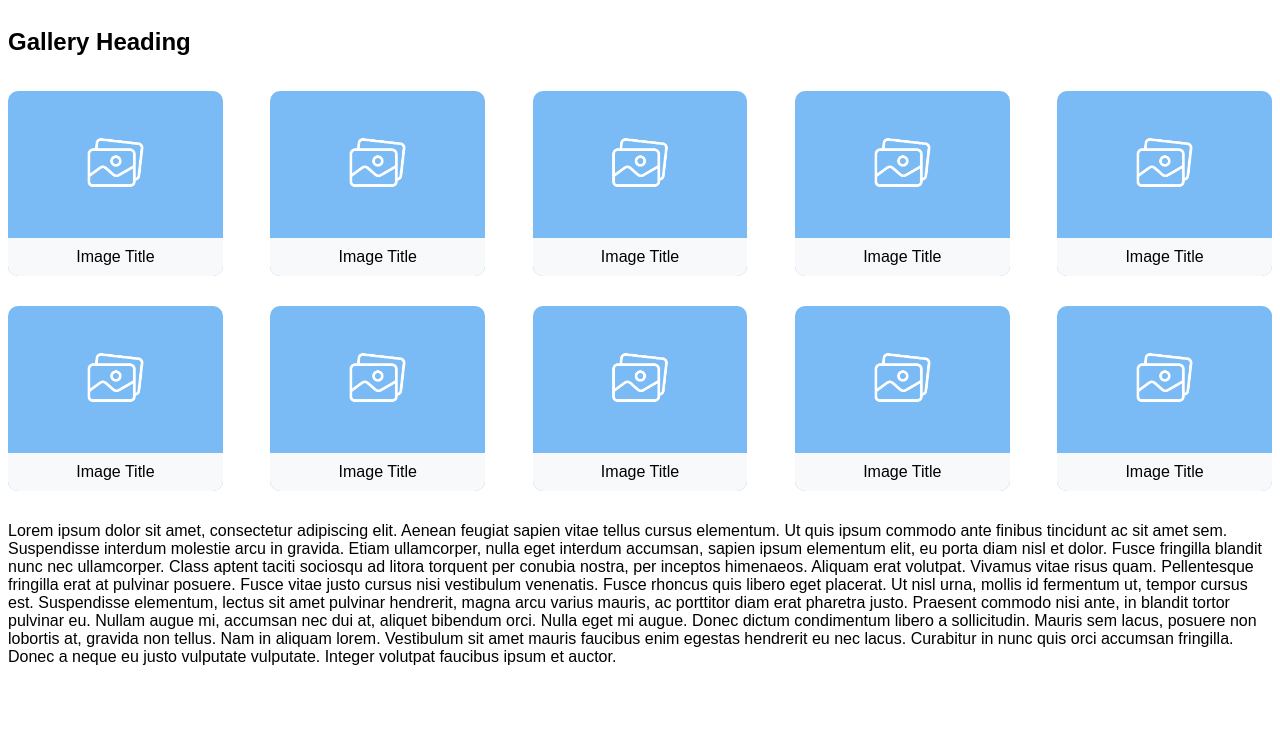
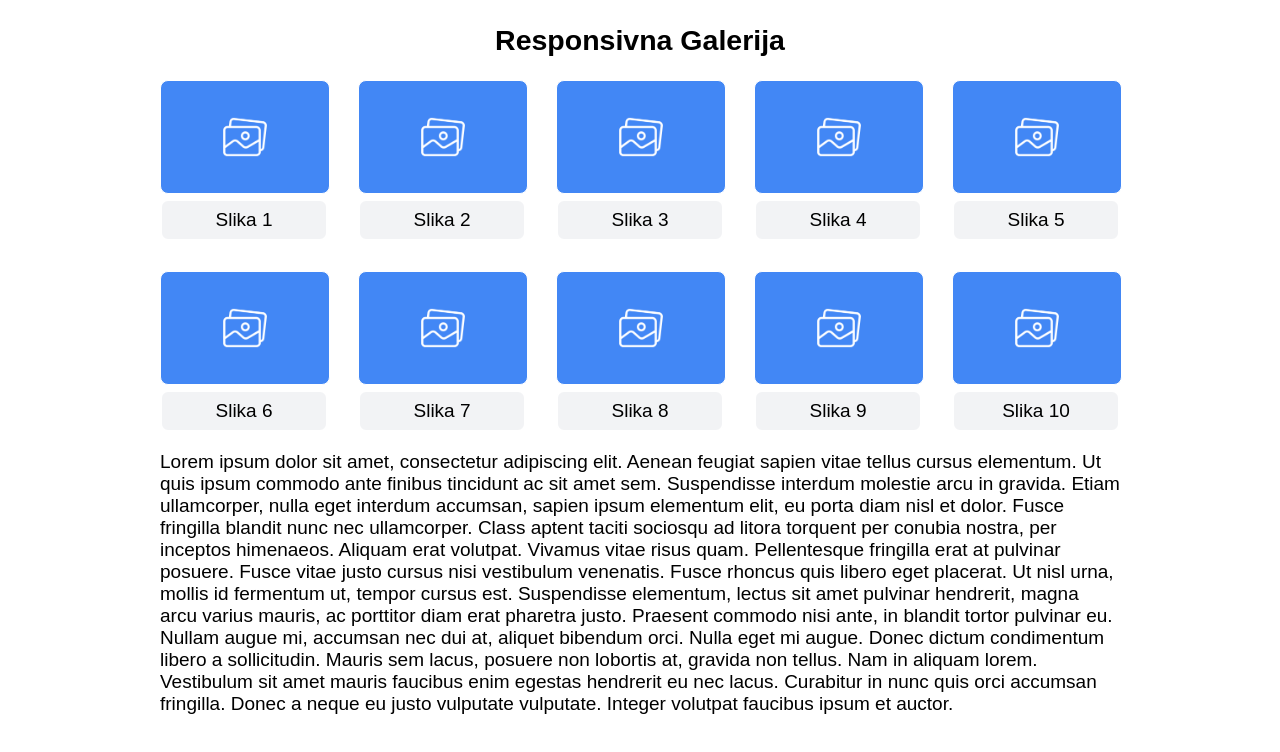
Before and after one commit to NinaTesh/gallery1, a plain HTML site: page index.html in a window 1280 px wide. Drawn offline with Linux system fonts and the light colour scheme.

Commit message:
Initial commit

```diff
--- a/index.html
+++ b/index.html
@@ -1,106 +1,113 @@
 <!DOCTYPE html>
 <html lang="en">
-
 <head>
 	<meta charset="UTF-8">
-    <title>Assignment: Responsive Gallery</title>
+	<meta name="author" content="Nina Tešić">
+	<title>Responsive Gallery</title>
 	<style>
 		body {
-    font-family: Arial, Helvetica, sans-serif;
-    padding: 8px;
+  		font-family: sans-serif;
+  		font-size: calc(13px + (21 - 13) * ((100vw - 320px) / (1600 - 320)));
+		}
+		.container {
+  		max-width: 960px;
+  		display: grid;
+  		justify-content: center;
   		margin: 0 auto;
+  		width: 100vw;
+  		grid-template-columns: repeat(5, 1fr);
+  		grid-gap: 30px;
   		}
-
-#container {
-    display: flex;
-    flex-wrap: wrap;
-    justify-content: space-between;
-}
-
 		.box {
-    border-radius: 10px;
-    background-color: #7abaf5;
-    margin: 15px 0;
-    flex-basis: 17%;
-}
-
-.box img {
-    width: 100%;
-}
-
-.box p {
-    background-color: #f7f9fa;
-    margin: 0;
-    text-align: center;
-    padding: 10px;
 		border-bottom-left-radius: 10px;
     	border-bottom-right-radius: 10px;
+
     	}
-
+		.box img {
+			background-color: #4287f5;
+			width: 100%;
+			border: 1px solid white;
+			border-radius: 8px;
+		}
+		.box p {
+			background-color: #f2f3f5;
+    		text-align: center;
+    		border: 2px solid white;
+    		border-radius: 8px;
+    		padding: 8px;
+    		margin: 0;
+    		}
 		@media screen and (max-width: 1024px) {
-    .box {
-        flex-basis: 20vw;
+			.container {
+				grid-template-columns: repeat(5, 1fr);
 			}
 		}
-@media screen and (max-width: 768px;) {
-	.box {
-		flex-basis: 33vw;
+		@media screen and (max-width: 768px) {
+			.container {
+				grid-template-columns: repeat(3, 1fr);
 			}
 		}
-
 		@media screen and (max-width: 414px) {
-    .box {
-        flex-basis: 100vw;
+			.container {
+				grid-template-columns: repeat(1, 1fr);
 			}
+		}
+		h2 {
+			text-align: center;
+		}
+		.text {
+			max-width: 960px;
+			margin: 0 auto;
 		}
 			</style>
 </head>
-
 <body>
-	  <h2>Gallery Heading</h2>
-        <div id="container">
+	<h2>Responsivna Galerija</h2>
+	<div class="container">
 		<div class="box">
 			<img src="placeholder-image.png" alt="image1">
-                <p>Image Title</p>
+			<p>Slika 1</p>
 		</div>
 		<div class="box">
 			<img src="placeholder-image.png" alt="image2">
-                <p>Image Title</p>
+			<p>Slika 2</p>
 		</div>
 		<div class="box">
 			<img src="placeholder-image.png" alt="image3">
-                <p>Image Title</p>
+			<p>Slika 3</p>
 		</div>
 		<div class="box">
 			<img src="placeholder-image.png" alt="image4">
-                <p>Image Title</p>
+			<p>Slika 4</p>
 		</div>
 		<div class="box">
 			<img src="placeholder-image.png" alt="image5">
-                <p>Image Title</p>
+			<p>Slika 5</p>
 		</div>
 		<div class="box">
 			<img src="placeholder-image.png" alt="image6">
-                <p>Image Title</p>
+			<p>Slika 6</p>
 		</div>
 		<div class="box">
 			<img src="placeholder-image.png" alt="image7">
-                <p>Image Title</p>
+			<p>Slika 7</p>
 		</div>
 		<div class="box">
 			<img src="placeholder-image.png" alt="image8">
-                <p>Image Title</p>
+			<p>Slika 8</p>
 		</div>
 		<div class="box">
 			<img src="placeholder-image.png" alt="image9">
-                <p>Image Title</p>
+			<p>Slika 9</p>
 		</div>
 		<div class="box">
 			<img src="placeholder-image.png" alt="image10">
-                <p>Image Title</p>
+			<p>Slika 10</p>
 		</div>
 	</div>
-        <p>Lorem ipsum dolor sit amet, consectetur adipiscing elit. Aenean feugiat sapien vitae tellus cursus elementum. Ut quis ipsum commodo ante finibus tincidunt ac sit amet sem. Suspendisse interdum molestie arcu in gravida. Etiam ullamcorper, nulla eget interdum accumsan, sapien ipsum elementum elit, eu porta diam nisl et dolor. Fusce fringilla blandit nunc nec ullamcorper. Class aptent taciti sociosqu ad litora torquent per conubia nostra, per inceptos himenaeos. Aliquam erat volutpat. Vivamus vitae risus quam. Pellentesque fringilla erat at pulvinar posuere. Fusce vitae justo cursus nisi vestibulum venenatis. Fusce rhoncus quis libero eget placerat. Ut nisl urna, mollis id fermentum ut, tempor cursus est. Suspendisse elementum, lectus sit amet pulvinar hendrerit, magna arcu varius mauris, ac porttitor diam erat pharetra justo. Praesent commodo nisi ante, in blandit tortor pulvinar eu. Nullam augue mi, accumsan nec dui at, aliquet bibendum orci. Nulla eget mi augue. Donec dictum condimentum libero a sollicitudin. Mauris sem lacus, posuere non lobortis at, gravida non tellus. Nam in aliquam lorem. Vestibulum sit amet mauris faucibus enim egestas hendrerit eu nec lacus. Curabitur in nunc quis orci accumsan fringilla. Donec a neque eu justo vulputate vulputate. Integer volutpat faucibus ipsum et auctor.
-        </p>
+		<div class="text">
+			<p>Lorem ipsum dolor sit amet, consectetur adipiscing elit. Aenean feugiat sapien vitae tellus cursus elementum. Ut quis ipsum commodo ante finibus tincidunt ac sit amet sem. Suspendisse interdum molestie arcu in gravida. Etiam ullamcorper, nulla eget interdum accumsan, sapien ipsum elementum elit, eu porta diam nisl et dolor. Fusce fringilla blandit nunc nec ullamcorper. Class aptent taciti sociosqu ad litora torquent per conubia nostra, per inceptos himenaeos. Aliquam erat volutpat. Vivamus vitae risus quam. Pellentesque fringilla erat at pulvinar posuere. Fusce vitae justo cursus nisi vestibulum venenatis. Fusce rhoncus quis libero eget placerat. Ut nisl urna, mollis id fermentum ut, tempor cursus est. Suspendisse elementum, lectus sit amet pulvinar hendrerit, magna arcu varius mauris, ac porttitor diam erat pharetra justo. Praesent commodo nisi ante, in blandit tortor pulvinar eu. Nullam augue mi, accumsan nec dui at, aliquet bibendum orci. Nulla eget mi augue. Donec dictum condimentum libero a sollicitudin. Mauris sem lacus, posuere non lobortis at, gravida non tellus. Nam in aliquam lorem. Vestibulum sit amet mauris faucibus enim egestas hendrerit eu nec lacus. Curabitur in nunc quis orci accumsan fringilla. Donec a neque eu justo vulputate vulputate. Integer volutpat faucibus ipsum et auctor.</p>
+		</div>
+
 </body>
 </html>
```
Lines whose indentation alone changed are shown as unchanged.
